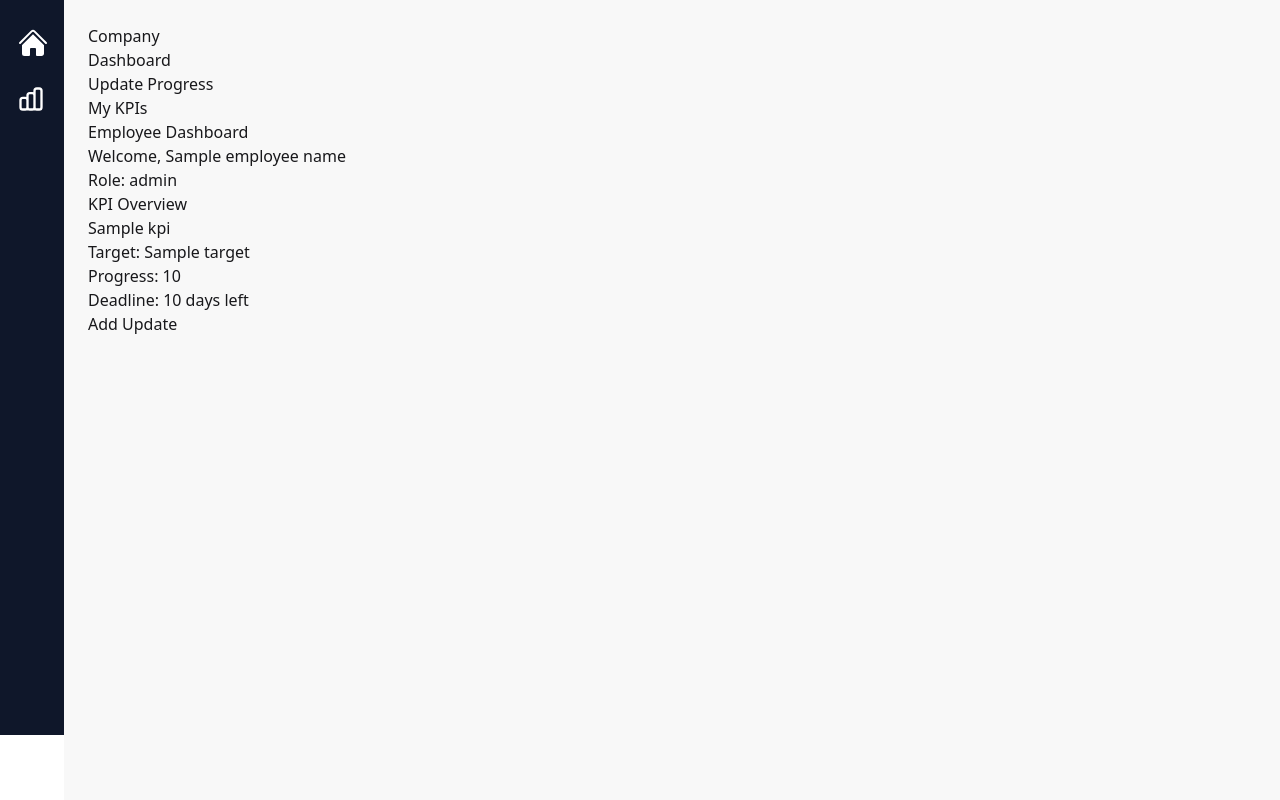
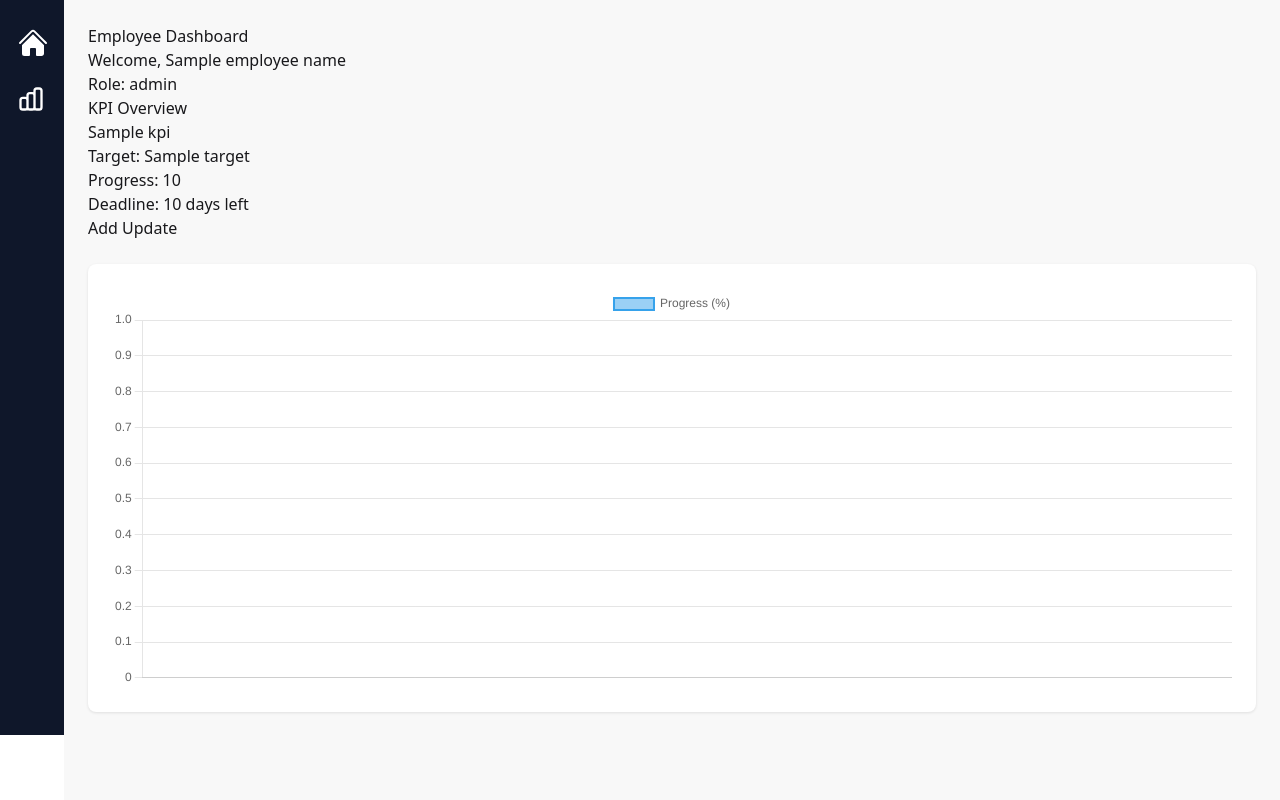
Before and after one commit to emanqarooni/KPI_Task_Management, a Django app: template kpi/main_app/templates/dashboards/employee_dashboard.html in a window 1280 px wide. Shown: the part 65-865 px from the top of the page. Run offline with Django 3.2, Linux system fonts and the light colour scheme; the template is opened without the code that fills it: most values are stand-ins (such as "Sample title", 1, 10 or a date in 2020); a map, chart or similar area stays blank; style sheets or scripts are compiled from the project's sources.

Commit message:
fix chart

```diff
--- a/kpi/main_app/static/css/style.css
+++ b/kpi/main_app/static/css/style.css
@@ -137,6 +137,90 @@
   }
 }
 
+/* ===================================
+   Chart.js Styling
+   =================================== */
+
+/* Chart Container Sizing */
+.kpi-box {
+  position: relative;
+  width: 100%;
+  min-height: 400px;
+  padding: 1.5rem;
+  background-color: var(--color-base-100);
+  border-radius: 0.5rem;
+  box-shadow: 0 1px 3px rgba(0, 0, 0, 0.1);
+  margin: 1.5rem 0;
+}
+
+.kpi-box canvas {
+  max-height: 400px !important;
+  width: 100% !important;
+  height: auto !important;
+}
+
+/* Individual Chart Styling */
+#adminChart,
+#managerChart,
+#employeeChart {
+  min-height: 350px;
+  max-height: 450px;
+}
+
+/* Chart responsive behavior */
+@media (max-width: 768px) {
+  .kpi-box {
+    min-height: 300px;
+    padding: 1rem;
+  }
+
+  .kpi-box canvas {
+    max-height: 300px !important;
+  }
+
+  #adminChart,
+  #managerChart,
+  #employeeChart {
+    min-height: 250px;
+    max-height: 350px;
+  }
+}
+
+/* Chart Loading State */
+.chart-loading {
+  display: flex;
+  align-items: center;
+  justify-content: center;
+  min-height: 400px;
+  color: var(--color-base-content);
+  font-size: 1rem;
+}
+
+.chart-loading::after {
+  content: "Loading chart...";
+  animation: pulse 1.5s ease-in-out infinite;
+}
+
+@keyframes pulse {
+  0%, 100% {
+    opacity: 1;
+  }
+  50% {
+    opacity: 0.5;
+  }
+}
+
+/* Chart Error State */
+.chart-error {
+  display: flex;
+  align-items: center;
+  justify-content: center;
+  min-height: 400px;
+  color: #EF4444;
+  font-size: 1rem;
+  text-align: center;
+  padding: 2rem;
+}
 
 /* Optional: Dashboard Card Styles */
 .dashboard-card {
@@ -413,12 +497,13 @@ input:focus {
 
 /* Badge size adjustments */
 .badge {
-    height: auto !important;       /* Allow it to grow normally */
-    line-height: 1.2 !important;   /* Fix text overflow */
-    padding-top: 0.35rem !important;
-    padding-bottom: 0.35rem !important;
-    white-space: nowrap !important; /* Force one line */
-  }
+  height: auto !important;
+  line-height: 1.2 !important;
+  padding-top: 0.35rem !important;
+  padding-bottom: 0.35rem !important;
+  white-space: nowrap !important;
+}
+
 .badge-lg {
   padding: 0.75rem 1rem;
   font-size: 0.875rem;
--- a/kpi/main_app/templates/base.html
+++ b/kpi/main_app/templates/base.html
@@ -6,6 +6,7 @@
     <meta name="viewport" content="width=device-width, initial-scale=1.0" />
     <link rel="stylesheet" href="{% static 'css/output.css' %}" />
     <link rel="stylesheet" href="{% static 'css/style.css' %}" />
+    <script src="https://cdn.jsdelivr.net/npm/chart.js@4.4.0/dist/chart.umd.min.js"></script>
     <title>KPI Dashboard</title>
   </head>
 
--- a/kpi/main_app/templates/dashboards/employee_dashboard.html
+++ b/kpi/main_app/templates/dashboards/employee_dashboard.html
@@ -3,15 +3,6 @@
 {% block content %}
 
 <div class="dashboard-container">
-
-  <div class="sidebar">
-    <ul>
-      <li><a href="#">Company</a></li>
-      <li><a href="{% url 'employee_dashboard' %}">Dashboard</a></li>
-      <li><a href="{% url 'progress' %}">Update Progress</a></li>
-      <li><a href="{% url 'employee_kpi' %}">My KPIs</a></li>
-    </ul>
-  </div>
 
   <div class="dashboard-content">
 
--- a/kpi/main_app/urls.py
+++ b/kpi/main_app/urls.py
@@ -36,6 +36,7 @@ urlpatterns = [
 
     # notifications for manager and employee only
     path('notifications/', views.notifications, name='notifications'),
+
     # for ai feature
     path("ai/kpi-insights/", views.ai_kpi_insights, name="ai_kpi_insights"),
     path("admin-dashboard/ai-insights/", views.ai_admin_insights, name="ai_admin_insights"),
```
Also changed, not shown: kpi/main_app/templates/dashboards/admin_dashboard.html (+26 -14 lines), kpi/main_app/templates/dashboards/manager_dashboard.html (+0 -9 lines), kpi/main_app/views.py (+234 -240 lines), kpi/main_app/models.py (line endings or trailing spaces).
